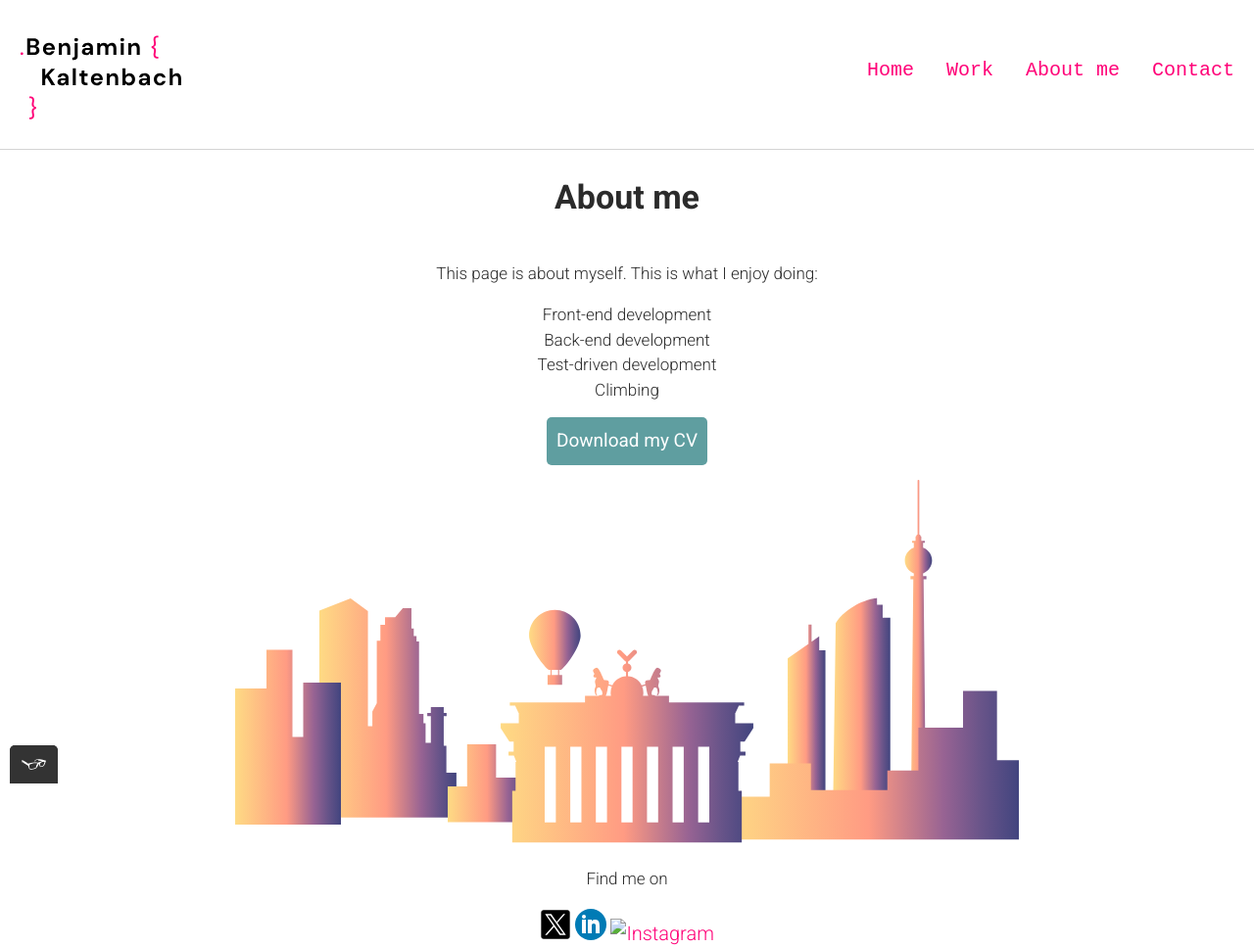
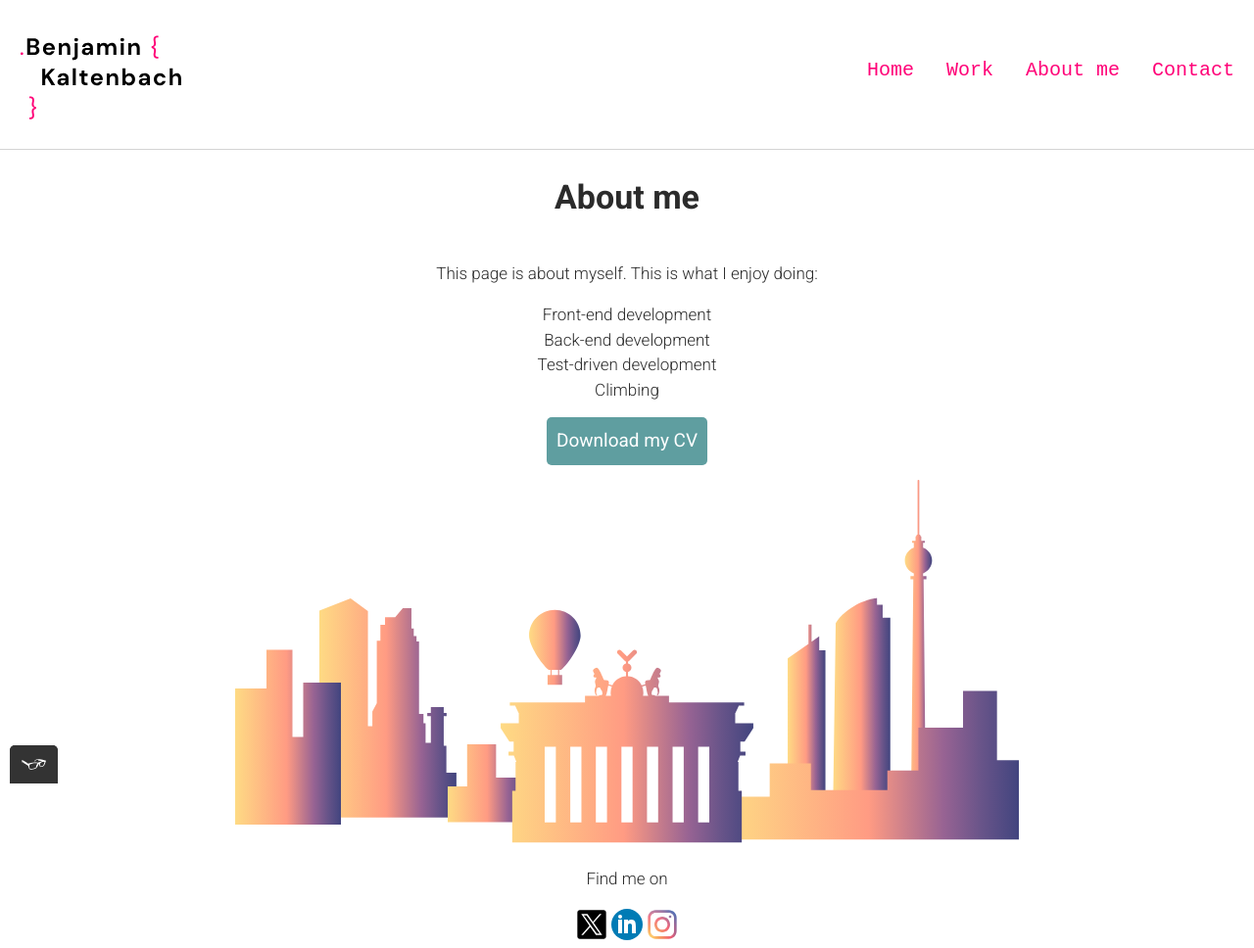
Before and after one commit to 25141425/My-Portfolio-Website, a plain HTML site: page about.html in a window 1280 px wide. Shown: the whole page at 98% size. Drawn offline with nearby package versions, Linux system fonts and the light colour scheme.

Commit message:
Changed name of Instagram logo

```diff
--- a/about.html
+++ b/about.html
@@ -136,7 +136,7 @@
     <div class="social_media">
       <a href="https://x.com/"><img src="img/11053969_x_logo_twitter_new_brand_icon.svg" alt="x.com"></a>
       <a href="https://de.linkedin.com/"><img src="img/317750_linkedin_icon.svg" alt="LinkedIn"></a>
-      <a href="https://www.instagram.com/"><img src="img/2993766_instagram_social media_icon.svg" alt="Instagram"></a>
+      <a href="https://www.instagram.com/"><img src="img/instagram_logo.svg" alt="Instagram"></a>
     </div>
 
   </footer>
```
Also changed, not shown: contact.html (+1 -1 lines), index.html (+1 -1 lines), work.html (+1 -1 lines).
